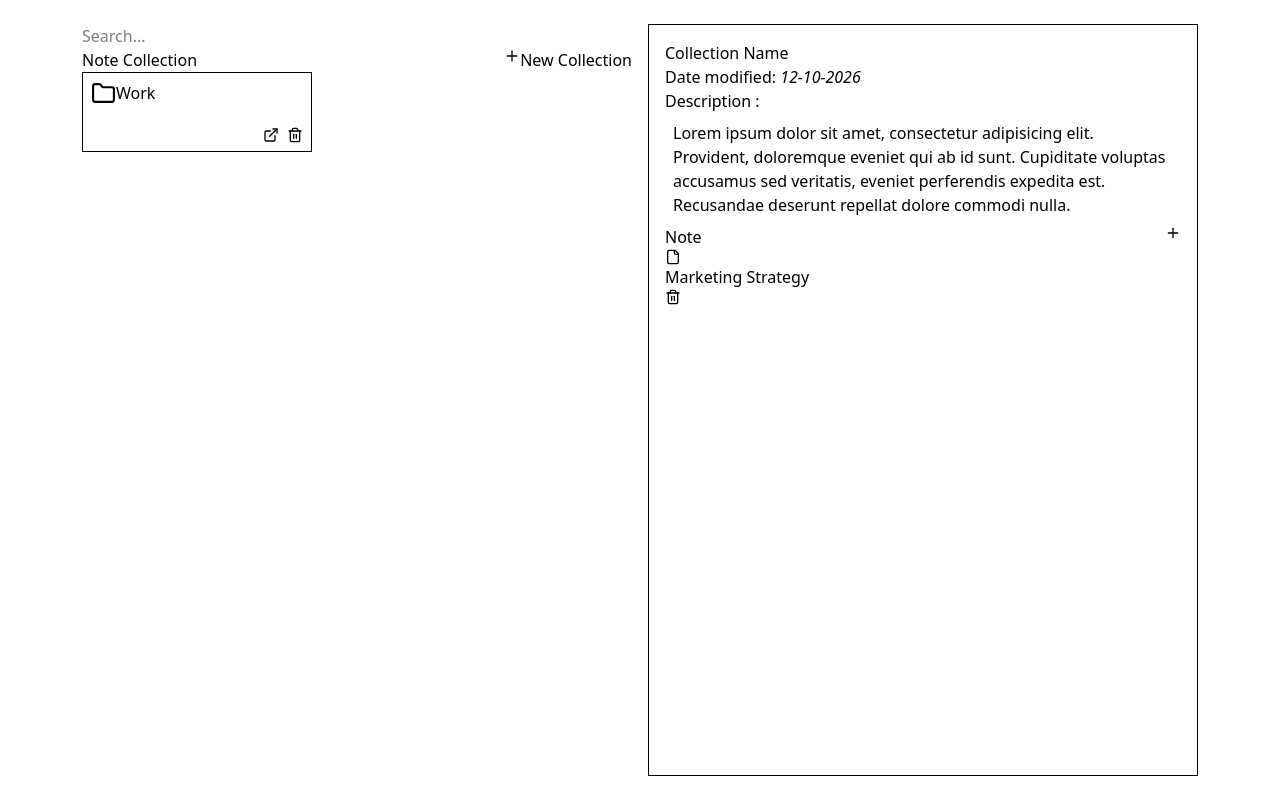
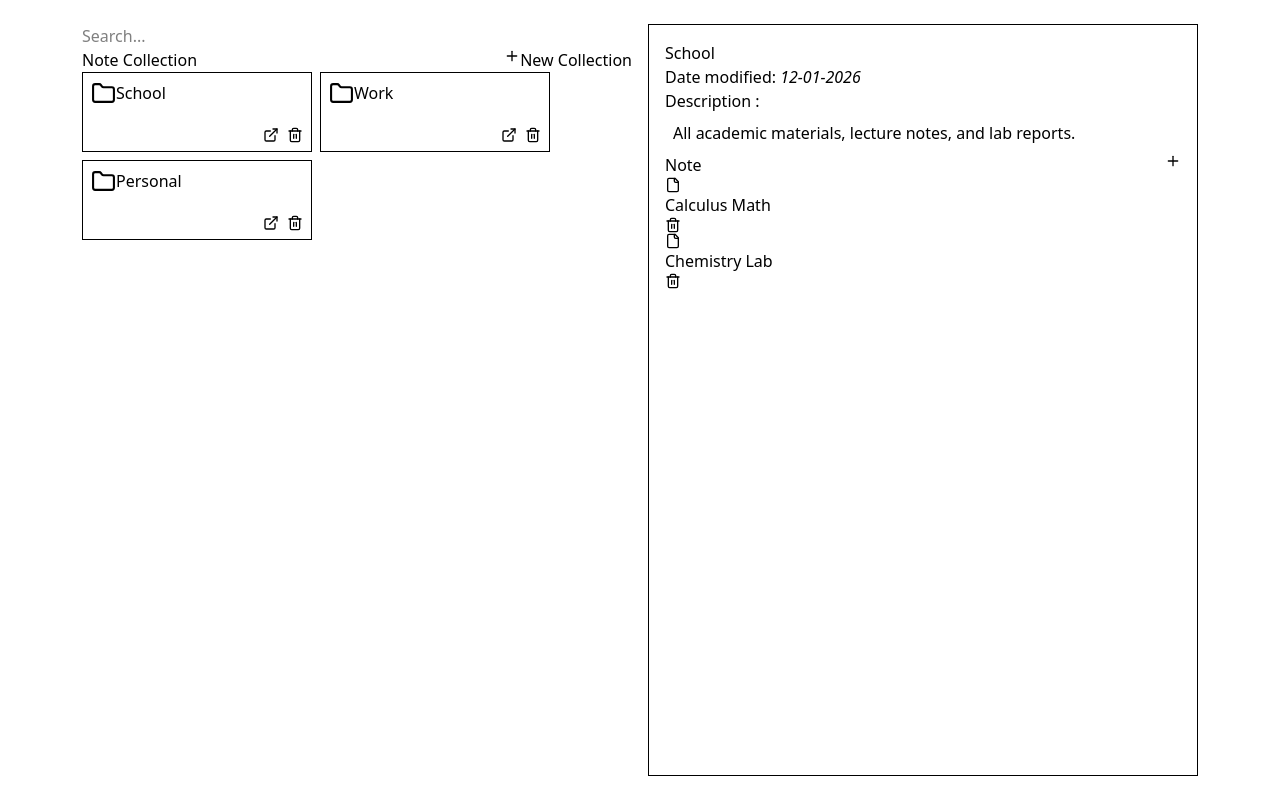
Before and after one commit to Zer0-Gravity/mini-react-project, a React (Vite) app in the folder note-taking-app/: page /detail/3d49a359-4bcd-4258-883f-d2f64f96a1bc in a window 1280 px wide. Built offline with nearby package versions, Linux system fonts and the light colour scheme.

Commit message:
Feat: implement routing for collection details and refactor dummy data

```diff
--- a/note-taking-app/package.json
+++ b/note-taking-app/package.json
@@ -17,6 +17,7 @@
     "react": "^19.2.0",
     "react-dom": "^19.2.0",
     "react-icons": "^5.5.0",
+    "react-router-dom": "^7.11.0",
     "tailwindcss": "^4.1.18"
   },
   "devDependencies": {
--- a/note-taking-app/src/App.tsx
+++ b/note-taking-app/src/App.tsx
@@ -1,12 +1,25 @@
+import { useState } from "react";
 import CollectionGrid from "./Component/CollectionGrid";
 import DetailPanel from "./Component/DetailPanel";
+import { dummyNote } from "./utils/dummyText";
+import type { CollectionProps } from "./utils/Type";
+import { BrowserRouter, Route, Routes } from "react-router-dom";
 
 function App() {
+    const [notes, setNotes] = useState<CollectionProps[]>(dummyNote);
+
     return (
-        <div className="p-6 flex gap-4 h-screen items-center justify-center ">
-            <CollectionGrid />
-            <DetailPanel />
-        </div>
+        <BrowserRouter>
+            <div className="p-6 flex gap-4 h-screen items-center justify-center ">
+                <CollectionGrid notes={notes} />
+                <Routes>
+                    <Route
+                        path="/detail/:noteID"
+                        element={<DetailPanel notes={notes} />}
+                    />
+                </Routes>
+            </div>
+        </BrowserRouter>
     );
 }
 
--- a/note-taking-app/src/Component/CollectionGrid.tsx
+++ b/note-taking-app/src/Component/CollectionGrid.tsx
@@ -1,6 +1,12 @@
 import { LuExternalLink, LuFolder, LuPlus, LuTrash2 } from "react-icons/lu";
+import type { CollectionProps } from "../utils/Type";
+import { Link } from "react-router-dom";
 
-function CollectionGrid() {
+interface CardProps {
+    notes: CollectionProps[];
+}
+
+function CollectionGrid({ notes }: CardProps) {
     return (
         <div className="h-full w-137.5">
             {/* Search Bar */}
@@ -18,21 +24,32 @@ function CollectionGrid() {
 
             {/* Card List */}
             <section className="flex gap-2 flex-wrap">
-                <div className="border flex flex-col w-57.5 h-20 p-2 justify-between">
+                {notes.length !== 0 ? (
+                    notes.map((note) => (
+                        <div
+                            key={note.collectionId}
+                            className="border flex flex-col w-57.5 h-20 p-2 justify-between"
+                        >
                             <div className="flex">
                                 <LuFolder size={25} />
-                        <h3>Work</h3>
+                                <h3>{note.collectionName}</h3>
                             </div>
 
                             <div className="flex justify-end gap-2">
                                 <button>
+                                    <Link to={`/detail/${note.collectionId}`}>
                                         <LuExternalLink />
+                                    </Link>
                                 </button>
                                 <button>
                                     <LuTrash2 />
                                 </button>
                             </div>
                         </div>
+                    ))
+                ) : (
+                    <h1>No collection</h1>
+                )}
             </section>
         </div>
     );
--- a/note-taking-app/src/Component/DetailPanel.tsx
+++ b/note-taking-app/src/Component/DetailPanel.tsx
@@ -1,27 +1,35 @@
 import { useState } from "react";
 import { LuFile, LuPlus, LuTrash2 } from "react-icons/lu";
+import type { CollectionProps } from "../utils/Type";
+import { useParams } from "react-router-dom";
 
-function DetailPanel() {
+interface DetailProps {
+    notes: CollectionProps[];
+}
+
+function DetailPanel({ notes }: DetailProps) {
+    const { noteID } = useParams();
+
+    const currentNotes = notes.find((note) => note.collectionId === noteID);
+
+    console.log(currentNotes);
+
     const [isModalOpen, setIsModalOpen] = useState<boolean>(false);
 
     return (
         <div className="w-137.5 h-full border p-4">
+            {currentNotes ? (
+                <div>
                     <section>
-                <h1>Collection Name</h1>
+                        <h1>{currentNotes.collectionName}</h1>
                         <p>
-                    Date modified: <i>12-10-2026</i>
+                            Date modified: <i>{currentNotes.date}</i>
                         </p>
                     </section>
 
                     <section>
                         <h2>Description : </h2>
-                <p className="p-2">
-                    Lorem ipsum dolor sit amet, consectetur adipisicing elit.
-                    Provident, doloremque eveniet qui ab id sunt. Cupiditate
-                    voluptas accusamus sed veritatis, eveniet perferendis
-                    expedita est. Recusandae deserunt repellat dolore commodi
-                    nulla.
-                </p>
+                        <p className="p-2">{currentNotes.description}</p>
                     </section>
                     <section>
                         <div className="flex justify-between">
@@ -30,19 +38,32 @@ function DetailPanel() {
                         </div>
 
                         <div>
+                            {currentNotes.document.length !== 0 ? (
+                                currentNotes.document.map((note) => (
                                     <div
-                        onClick={() => setIsModalOpen(!isModalOpen)}
+                                        key={note.documentId}
+                                        onClick={() =>
+                                            setIsModalOpen(!isModalOpen)
+                                        }
                                         className="cursor-pointer"
                                     >
                                         <LuFile />
-                        <h1>Marketing Strategy</h1>
+                                        <h1>{note.title}</h1>
                                         <LuTrash2 />
                                     </div>
+                                ))
+                            ) : (
+                                <h1>No note here</h1>
+                            )}
                         </div>
 
                         {isModalOpen && <div>This is more detail page</div>}
                     </section>
                 </div>
+            ) : (
+                <div>No Note here</div>
+            )}
+        </div>
     );
 }
 export default DetailPanel;
--- /dev/null
+++ b/note-taking-app/src/utils/Type.ts
@@ -0,0 +1,13 @@
+export interface CollectionProps {
+    collectionId: string;
+    collectionName: string;
+    document: Doc[];
+    date: string;
+    description: string;
+}
+
+export interface Doc {
+    documentId: string;
+    title: string;
+    body: string;
+}
--- a/note-taking-app/src/utils/dummyText.ts
+++ b/note-taking-app/src/utils/dummyText.ts
@@ -1,51 +1,48 @@
-interface CollectionProps {
-    collectionId: string;
-    collectionName: string;
-    document: Doc[];
-}
-
-interface Doc {
-    documentId: string;
-    title: string;
-    body: string;
-}
+import type { CollectionProps } from "./Type";
 
 export const dummyNote: CollectionProps[] = [
     {
         collectionId: "3d49a359-4bcd-4258-883f-d2f64f96a1bc",
         collectionName: "School",
+        date: "12-01-2026", // Moved to parent
+        description: "All academic materials, lecture notes, and lab reports.", // Moved to parent
         document: [
             {
                 documentId: "fc8d1597-ab4b-4b8c-bb24-21ea38c8455d",
                 title: "Calculus Math",
-                body: "Example",
+                body: "Limits represent the value that a function approaches...",
+            },
+            {
+                documentId: "a1b2c3d4-e5f6-4a5b-8c9d-0e1f2a3b4c5d",
+                title: "Chemistry Lab",
+                body: "The titration process was performed using 0.1M HCl...",
             },
         ],
     },
     {
-        collectionId: "a1b2c3d4-e5f6-4a5b-8c9d-0e1f2a3b4c5d",
-        collectionName: "Work Projects",
+        collectionId: "7e92b1a4-32ef-4c12-990a-f881b2c93d11",
+        collectionName: "Work",
+        date: "01-02-2026",
+        description:
+            "Professional projects, meeting minutes, and marketing assets.",
         document: [
             {
-                documentId: "9f8e7d6c-5b4a-3210-fedc-ba9876543210",
-                title: "Q1 Marketing Strategy",
-                body: "Outline for the upcoming social media campaign and budget allocation.",
-            },
-            {
-                documentId: "bcde1234-5678-90ab-cdef-1234567890ab",
-                title: "Meeting Minutes",
-                body: "Discussion on project timelines and resource bottlenecks.",
+                documentId: "bc112233-4455-6677-8899-aabbccddeeff",
+                title: "Marketing Strategy",
+                body: "Focus on social media engagement and influencer partnerships...",
             },
         ],
     },
     {
-        collectionId: "7890abcd-ef12-3456-7890-abcdef123456",
+        collectionId: "f209340c-1122-3344-5566-778899aabbcc",
         collectionName: "Personal",
+        date: "10-02-2026",
+        description: "Personal thoughts, grocery lists, and hobby notes.",
         document: [
             {
-                documentId: "12345678-1234-1234-1234-123456789012",
+                documentId: "ee123456-7890-abcd-efgh-ijklmnopqrst",
                 title: "Grocery List",
-                body: "Milk, eggs, bread, and spinach.",
+                body: "Spinach, heavy cream, pasta, parmesan cheese, garlic...",
             },
         ],
     },
```
Also changed, not shown: 1 other file (tests, documents, lock files or other folders). Lines whose indentation alone changed are shown as unchanged.
